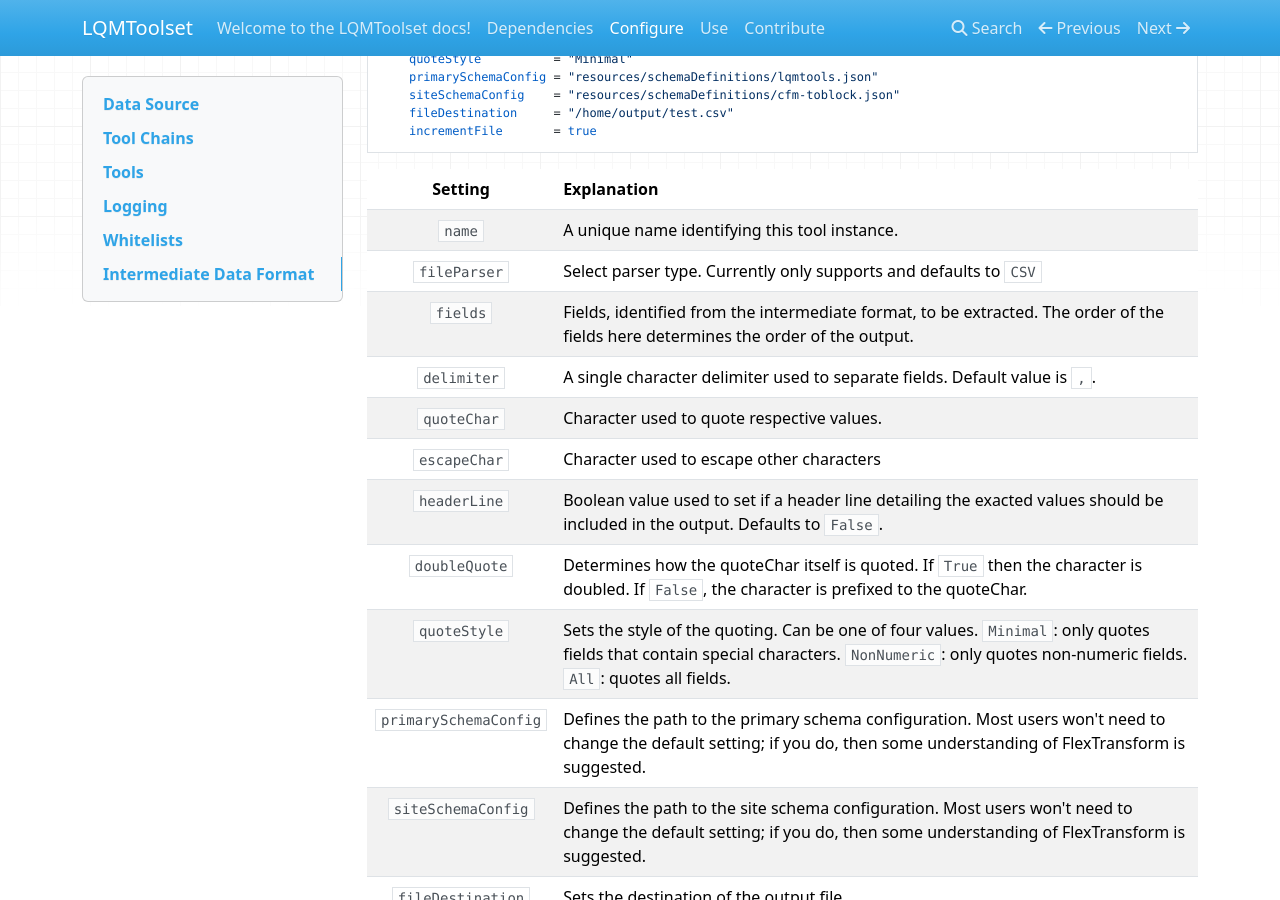
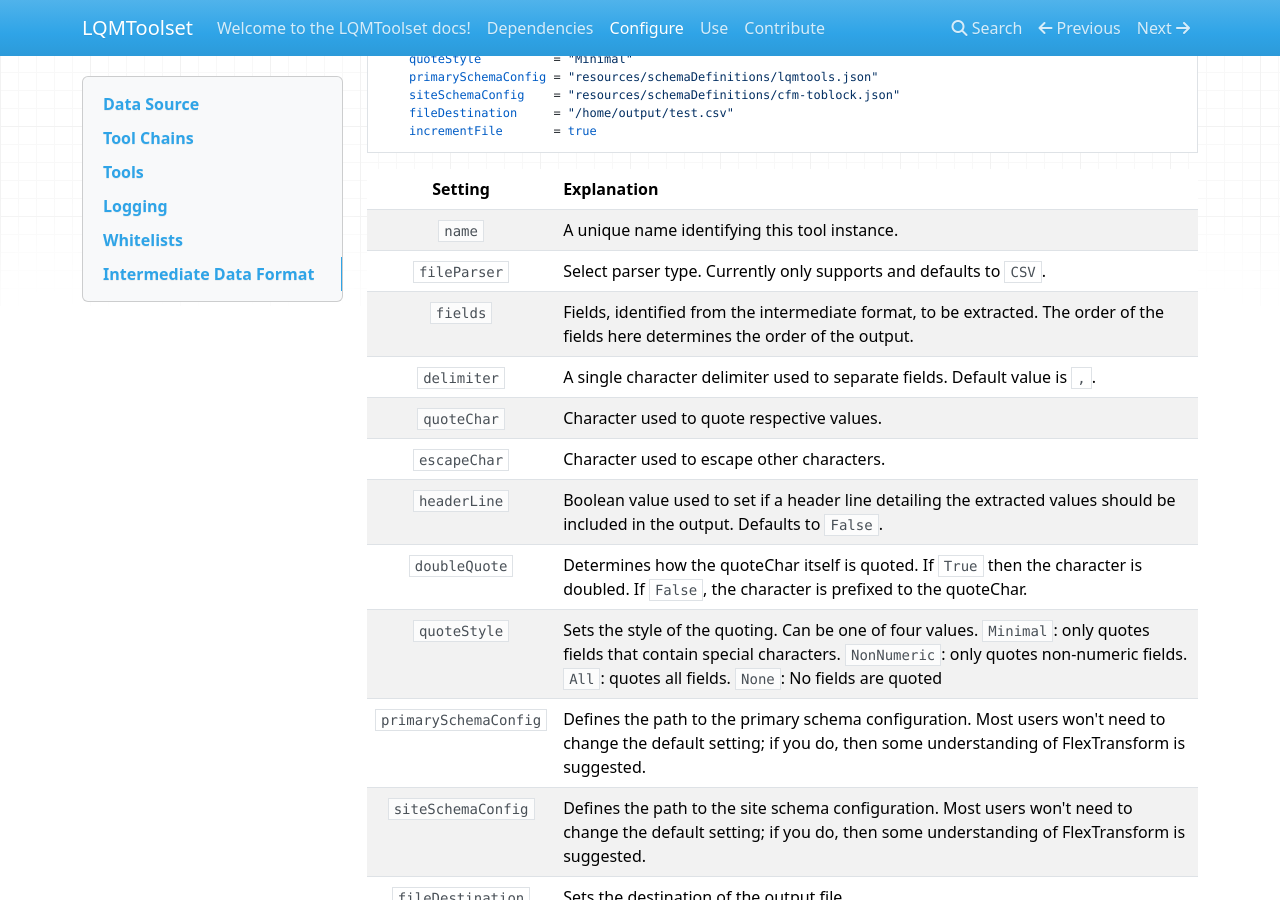
Before and after one commit to anl-cyberscience/LQMToolset, an MkDocs documentation site: the page built from docs/configure.md, in a window 1280 px wide and 900 px high, scrolled down 7043 px. Built offline with MkDocs 1.6.1, drawn with Linux system fonts in a browser that asks for light colours; nearby versions of some CDN libraries; old or Windows-style settings are respelled for this version of MkDocs.

Commit message:
Documentation Update

```diff
--- a/docs/configure.md
+++ b/docs/configure.md
@@ -230,14 +230,14 @@ FlexText is a tool used to output parsed alert data in a user-defined, character
 Setting               | Explanation
 :-------------------: | :-----------
 `name`                | A unique name identifying this tool instance.
-`fileParser`          | Select parser type. Currently only supports and defaults to `CSV`
+`fileParser`          | Select parser type. Currently only supports and defaults to `CSV`.
 `fields`              | Fields, identified from the intermediate format, to be extracted. The order of the fields here determines the order of the output.
 `delimiter`           | A single character delimiter used to separate fields. Default value is `,`.
 `quoteChar`           | Character used to quote respective values.
-`escapeChar`          | Character used to escape other characters
-`headerLine`          | Boolean value used to set if a header line detailing the exacted values should be included in the output. Defaults to `False`.
+`escapeChar`          | Character used to escape other characters.
+`headerLine`          | Boolean value used to set if a header line detailing the extracted values should be included in the output. Defaults to `False`.
 `doubleQuote`         | Determines how the quoteChar itself is quoted. If `True` then the character is doubled. If `False`, the character is prefixed to the quoteChar.
-`quoteStyle`          | Sets the style of the quoting. Can be one of four values. `Minimal`: only quotes fields that contain special characters. `NonNumeric`: only quotes non-numeric fields. `All`: quotes all fields.
+`quoteStyle`          | Sets the style of the quoting. Can be one of four values. `Minimal`: only quotes fields that contain special characters. `NonNumeric`: only quotes non-numeric fields. `All`: quotes all fields. `None`: No fields are quoted
 `primarySchemaConfig` | Defines the path to the primary schema configuration. Most users won't need to change the default setting; if you do, then some understanding of FlexTransform is suggested.
 `siteSchemaConfig`    | Defines the path to the site schema configuration. Most users won't need to change the default setting; if you do, then some understanding of FlexTransform is suggested.
 `fileDestination`     | Sets the destination of the output file.
```
